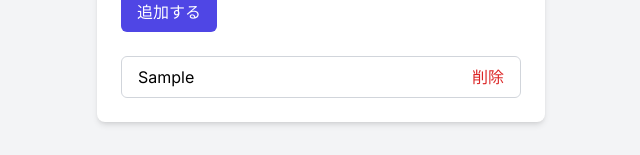
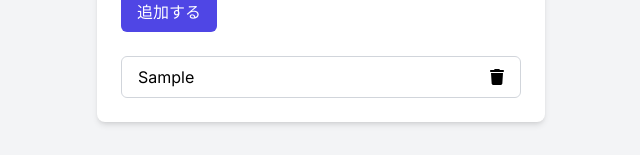
Before and after one commit to hukuryo/Next-Todo-app2, a Next.js app: page / in a window 1280 px wide. Both pictures are taken after typing "Sample" into the empty fields and a click on the button "追加する". Shown: the part 182-337 px from the top of the page, without its empty margins (319-959 px from the left). Built offline with nearby package versions, Linux system fonts and the light colour scheme.

Commit message:
削除ボタンをゴミ箱にした

```diff
--- a/package.json
+++ b/package.json
@@ -9,6 +9,9 @@
     "lint": "next lint"
   },
   "dependencies": {
+    "@fortawesome/fontawesome-svg-core": "^6.4.0",
+    "@fortawesome/free-solid-svg-icons": "^6.4.0",
+    "@fortawesome/react-fontawesome": "^0.2.0",
     "@types/node": "20.3.1",
     "@types/react": "18.2.12",
     "@types/react-dom": "18.2.5",
--- a/src/app/components/CompleteLists.tsx
+++ b/src/app/components/CompleteLists.tsx
@@ -1,4 +1,6 @@
 import React, { useState } from 'react';
+import { FontAwesomeIcon } from '@fortawesome/react-fontawesome';
+import { faTrash } from '@fortawesome/free-solid-svg-icons';
 
 interface Todo {
     task: string;
@@ -15,8 +17,8 @@ export default function CompleteList({ textList, onDelete }: CompleteListProps)
         <ul className="mt-6 space-y-4">
             {textList.map((todo: Todo, index: number) => (
                 <li key={index} className="flex items-center justify-between bg-white border border-gray-300 px-4 py-2 rounded-md">
-                <span>{todo.task}</span>
-                <button className="text-red-600 hover:text-red-800" onClick={() => onDelete(index)}>削除</button>
+                    <span>{todo.task}</span>
+                    <button className="hover:text-red-800" onClick={() => onDelete(index)}><FontAwesomeIcon icon={faTrash} /></button>
                 </li>
             ))}
         </ul>
--- a/src/app/components/Form.tsx
+++ b/src/app/components/Form.tsx
@@ -13,6 +13,8 @@ export default function Form() {
     const handleInputChange = (e: React.ChangeEvent<HTMLInputElement>) => {
         setTodoText(e.target.value);
     };
+
+    console.log('fff');
 
     const handleSubmit = (e: React.FormEvent) => {
         e.preventDefault();
--- a/src/app/page.tsx
+++ b/src/app/page.tsx
@@ -1,6 +1,9 @@
 "use client";
 import Form from "../app/components/Form";
 import Title from "../app/components/Title";
+import { FontAwesomeIcon } from '@fortawesome/react-fontawesome';
+import { faTrash } from '@fortawesome/free-solid-svg-icons';
+
 
 export default function Home() {
   return (
```
Also changed, not shown: 1 other file (tests, documents, lock files or other folders).
